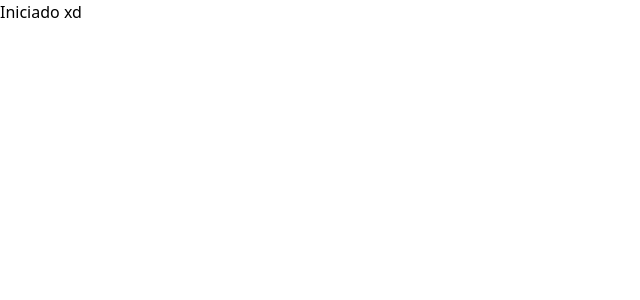
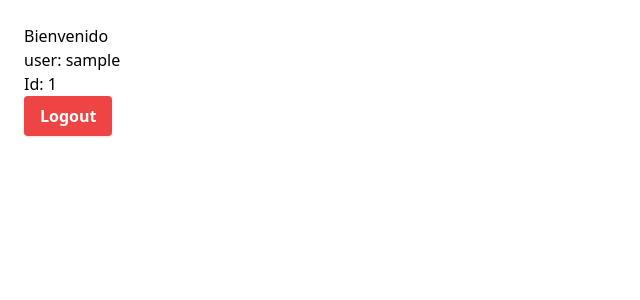
Before and after one commit to ferlopezzdev/boardify, a React (Vite) app in the folder client/: page /home in a window 1280 px wide. Shown: the top 300 px of the page, without its empty margins (0-640 px from the left). Built offline with nearby package versions, Linux system fonts and the light colour scheme; sample sign-in values are in the browser's storage.

Commit message:
auth completed

```diff
--- /dev/null
+++ b/client/src/components/Auth/LogoutButton.jsx
@@ -0,0 +1,24 @@
+import React from "react";
+import { useNavigate } from "react-router-dom";
+
+const LogoutButton = () => {
+  const navigate = useNavigate();
+
+  const handleLogout = () => {
+    // Eliminar el token de autenticación del almacenamiento local
+    localStorage.removeItem("token");
+    // Redirigir al usuario a la página de inicio de sesión
+    navigate("/login");
+  };
+
+  return (
+    <button
+      className="bg-red-500 hover:bg-red-600 text-white font-bold py-2 px-4 rounded shadow"
+      onClick={handleLogout}
+    >
+      Logout
+    </button>
+  );
+};
+
+export default LogoutButton;
--- a/client/src/components/PrivateRoute.jsx
+++ /dev/null
@@ -1,18 +0,0 @@
-import React from 'react';
-import { Route, Redirect } from 'react-router-dom';
-import { isAuthenticated } from '@api/auth.api';
-
-const PrivateRoute = ({ component: Component, ...rest }) => (
-  <Route
-    {...rest}
-    render={(props) =>
-      isAuthenticated() ? (
-        <Component {...props} />
-      ) : (
-        <Redirect to="/login" />
-      )
-    }
-  />
-);
-
-export default PrivateRoute;
--- a/client/src/pages/Home/Home.jsx
+++ b/client/src/pages/Home/Home.jsx
@@ -1,11 +1,30 @@
-import React from "react";
+import React, { useState, useEffect } from "react";
+import { decodedToken } from "@services/auth.services";
+import LogoutButton from "@components/Auth/LogoutButton";
 
 const Home = () => {
+  const [username, setUsername] = useState("");
+  const [id, setId] = useState();
+
+  useEffect(() => {
+    // Obtener el payload decodificado del token
+    const payloadDecoded = decodedToken();
+
+    if (payloadDecoded && payloadDecoded.username) {
+      // Establecer parametros al estado local
+      setId(payloadDecoded.id);
+      setUsername(payloadDecoded.username);
+    }
+  }, []);
 
   return (
-    <h1>Iniciado xd</h1>
+    <div className="m-6">
+      <h1>Bienvenido</h1>
+      <p>user: {username}</p>
+      <p>Id: {id} </p>
+      <LogoutButton />
+    </div>
   );
-
-}
+};
 
 export default Home;
--- a/client/src/services/auth.services.js
+++ b/client/src/services/auth.services.js
@@ -1,3 +1,4 @@
+// Función para verificar si el token es valido
 export const isAuthenticated = () => {
   const token = localStorage.getItem('token');
   if (token) {
@@ -13,3 +14,22 @@ export const isAuthenticated = () => {
   }
   return false;
 };
+
+// Función para decodificar un token para acceder a sus parametros
+export const decodedToken = () => {
+  const token = localStorage.getItem("token");
+
+  if (token) {
+    // Separar las partes del token (encabezado, payload y firma)
+    const [headerEncoded, payloadEncoded] = token.split(".");
+
+    // Decodificar el payload (parte codificada en Base64) utilizando atob()
+    const payloadDecoded = JSON.parse(atob(payloadEncoded));
+
+    // Retornar el payload decodificado
+    return payloadDecoded;
+  }
+
+  // Retornar null si no hay token
+  return null;
+};
```
